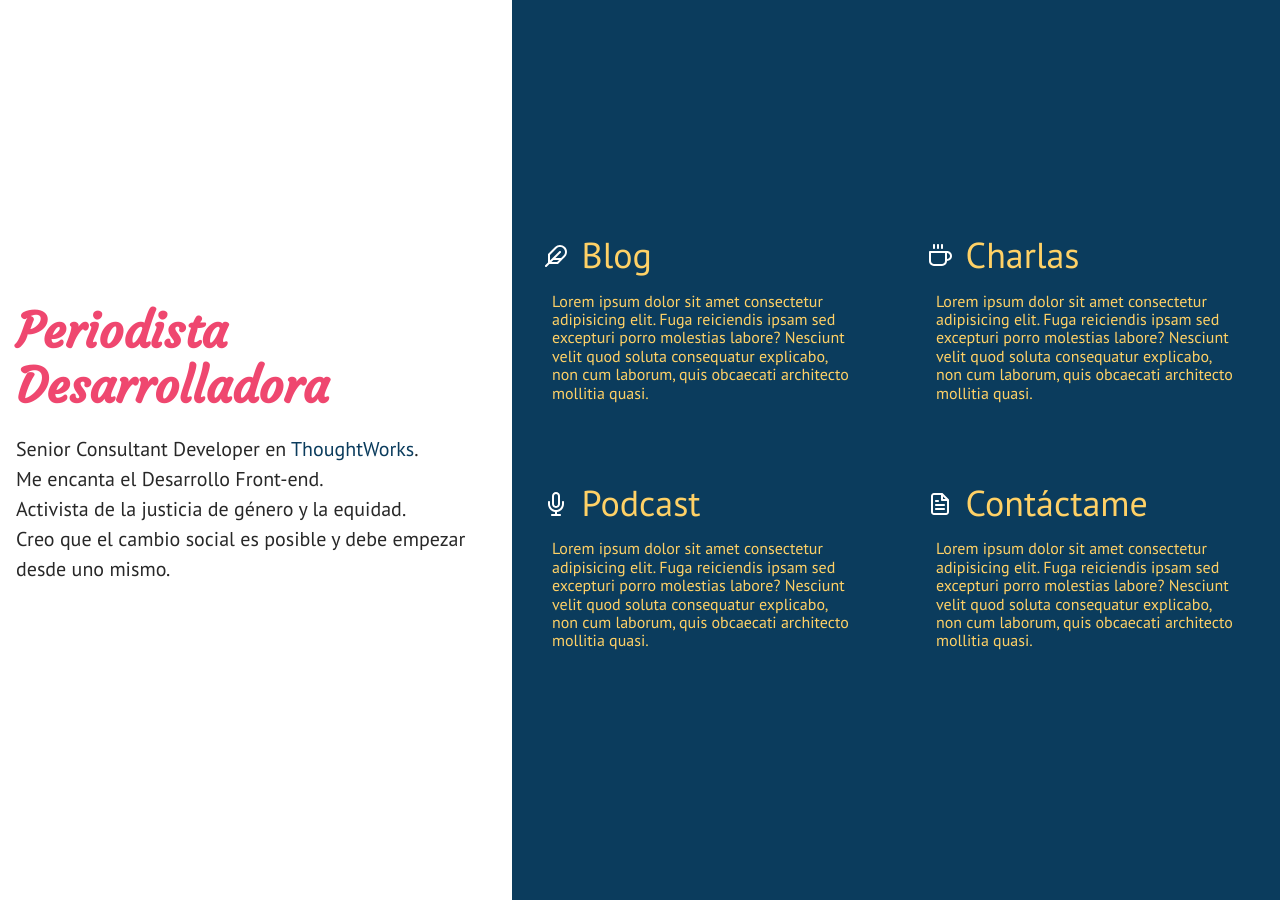
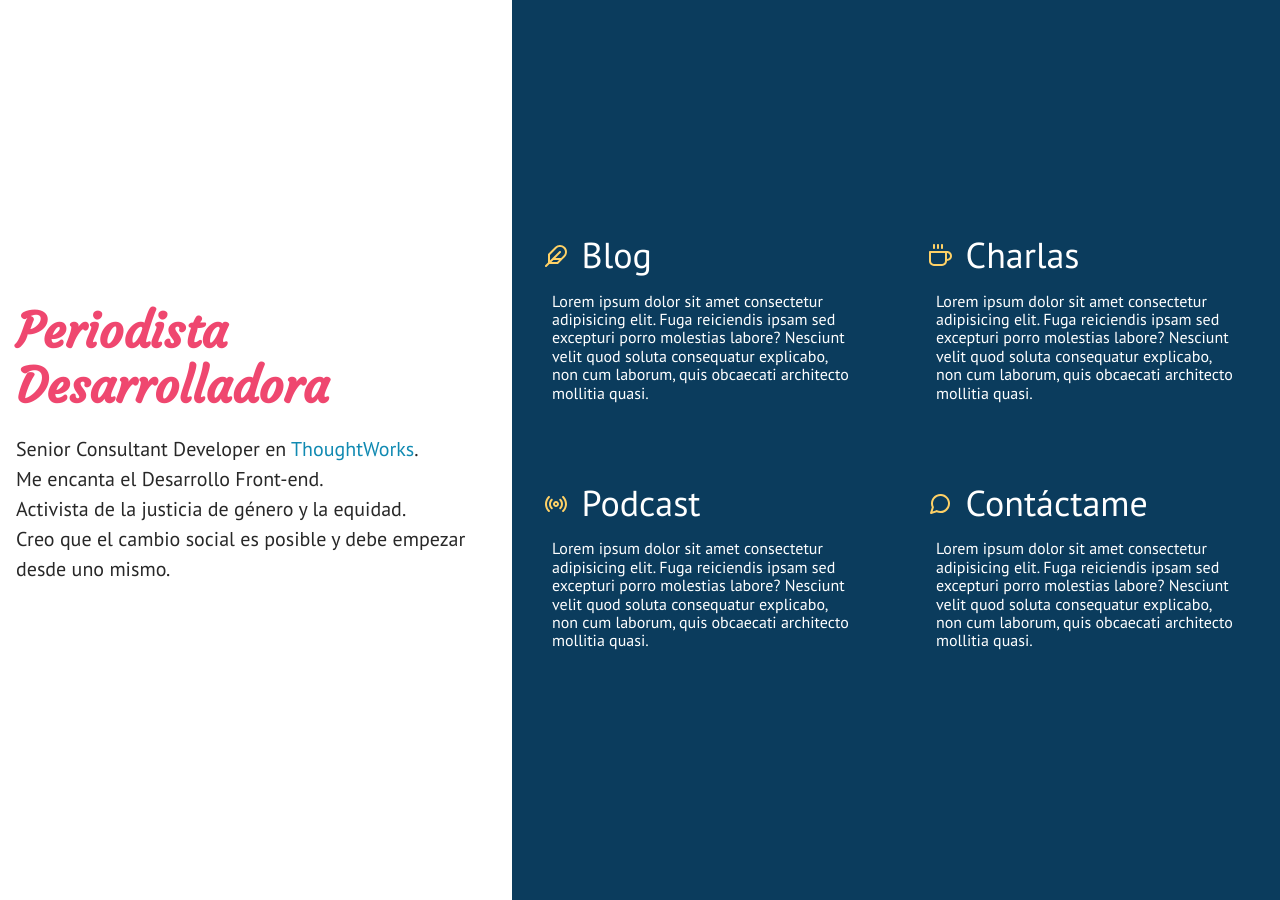
Before and after one commit to carlast22/carlast22.github.io, a Jekyll site: the page built from index.html, in a window 1280 px wide. Built offline with Jekyll 4.4.1, drawn with Linux system fonts in a browser that asks for light colours.

Commit message:
Uses new palette

```diff
--- a/blog/index.html
+++ b/blog/index.html
@@ -4,7 +4,7 @@ title: Blog
 ---
 
 <div class="mv5">
-  <h1 class="f2 pa3 mw7 center">Blog</h1>
+  <h1 class="f2 pa3 mw7 center theme-pink">Blog</h1>
   {% for post in paginator.posts %}
   <article class="mw7 pv3 ph4 center bt b--moon-gray mb4">
     <a href="{{ post.url }}" class="db pv3 no-underline black dim">
--- a/index.html
+++ b/index.html
@@ -11,7 +11,7 @@ title: Home
         <p class="f5 f4-ns lh-copy theme-black">
           Senior Consultant Developer en
           <a
-            class="link black theme-indigo"
+            class="link black theme-blue"
             href="{{ site.author.company }}"
             >ThoughtWorks</a>.<br>
             Me encanta el Desarrollo Front-end.<br>
@@ -24,8 +24,8 @@ title: Home
   <div class="flex items-center f3 f2-ns theme-bg-indigo w-100 w-60-l">
     <section class="flex flex-wrap justify-around mw6 mw-none-l center pv3">
       <div class="flex flex-column pa4 w-50-l mw6-l">
-        <a class="link dim theme-yellow" href="/blog">
-          <img alt="blog" class="img mr1" src="/img/icons/feather-white.svg" />
+        <a class="link dim white" href="/blog">
+          <img alt="blog" class="img mr1" src="/img/icons/feather.svg" />
           Blog
           <p class="ph2 f5">
             Lorem ipsum dolor sit amet consectetur adipisicing elit. Fuga reiciendis ipsam sed excepturi porro molestias labore? Nesciunt velit quod soluta consequatur explicabo, non cum laborum, quis obcaecati architecto mollitia quasi.
@@ -33,8 +33,8 @@ title: Home
         </a>
       </div>
       <div class="flex flex-column pa4 w-50-l mw6-l">
-        <a class="link dim theme-yellow" href="/charlas">
-          <img alt="charlas" class="img mr1" src="/img/icons/coffee-white.svg" />
+        <a class="link dim white" href="/charlas">
+          <img alt="charlas" class="img mr1" src="/img/icons/coffee.svg" />
           Charlas
           <p class="ph2 f5">
             Lorem ipsum dolor sit amet consectetur adipisicing elit. Fuga reiciendis ipsam sed excepturi porro molestias labore? Nesciunt velit quod soluta consequatur explicabo, non cum laborum, quis obcaecati architecto mollitia quasi.
@@ -42,8 +42,8 @@ title: Home
         </a>
       </div>
       <div class="flex flex-column pa4 w-50-l mw6-l">
-        <a class="link dim theme-yellow" href="/cv">
-          <img alt="cv" class="img mr1" src="/img/icons/mic-white.svg" />
+        <a class="link dim white" href="/cv">
+          <img alt="radio" class="img mr1" src="/img/icons/radio.svg" />
           Podcast
           <p class="ph2 f5">
             Lorem ipsum dolor sit amet consectetur adipisicing elit. Fuga reiciendis ipsam sed excepturi porro molestias labore? Nesciunt velit quod soluta consequatur explicabo, non cum laborum, quis obcaecati architecto mollitia quasi.
@@ -51,8 +51,8 @@ title: Home
         </a>
       </div>
       <div class="flex flex-column pa4 w-50-l mw6-l">
-        <a class="link dim theme-yellow" href="/cv">
-          <img alt="cv" class="img mr1" src="/img/icons/file-text-white.svg" />
+        <a class="link dim white" href="/cv">
+          <img alt="message" class="img mr1" src="/img/icons/message-circle.svg" />
           Contáctame
           <p class="ph2 f5">
             Lorem ipsum dolor sit amet consectetur adipisicing elit. Fuga reiciendis ipsam sed excepturi porro molestias labore? Nesciunt velit quod soluta consequatur explicabo, non cum laborum, quis obcaecati architecto mollitia quasi.
```
Also changed, not shown: _includes/footer.html (+4 -4 lines), _includes/header.html (+4 -4 lines), img/icons/coffee-white.svg (deleted), img/icons/coffee.svg, img/icons/feather-white.svg (deleted), img/icons/feather.svg, img/icons/file-text-white.svg (deleted), img/icons/file-text.svg (deleted), img/icons/headphones-white.svg (deleted), img/icons/message-circle.svg (added), img/icons/mic-white.svg (deleted), img/icons/pen-tool-white.svg (deleted), img/icons/pen-tool.svg (deleted), img/icons/radio.svg (added).
